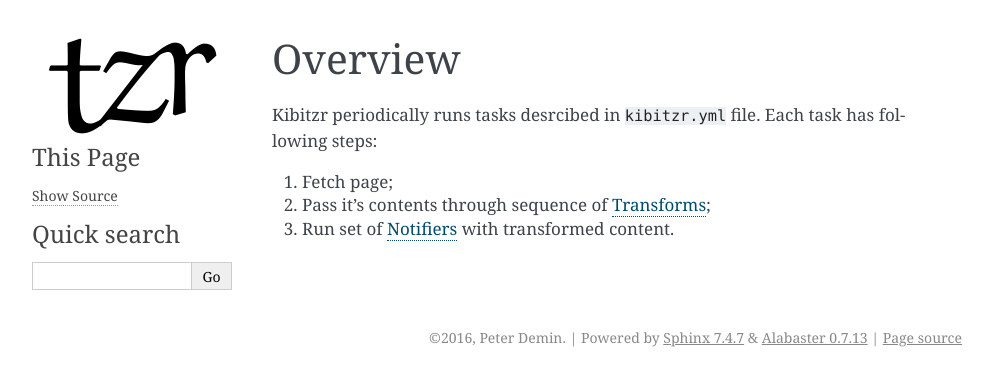
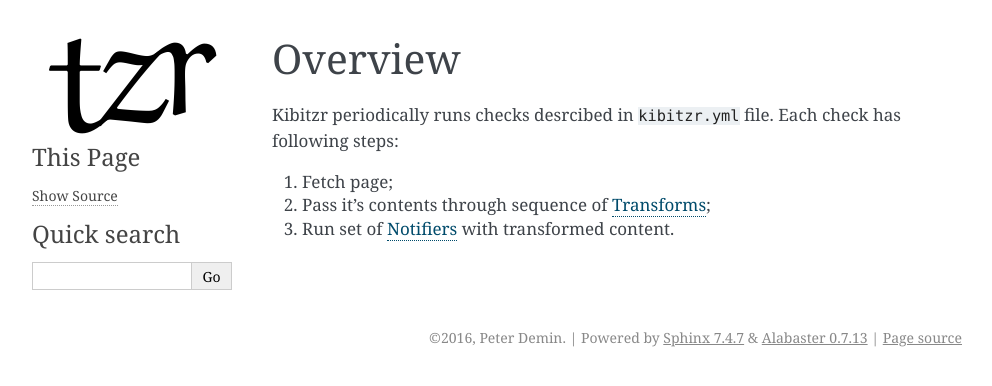
Before and after one commit to kibitzr/kibitzr, a Sphinx documentation site: the page built from docs/overview.rst, in a window 1280 px wide. Shown: the top 386 px of the page, without its empty margins (148-1140 px from the left). Built offline with Sphinx 7.4.7, drawn with Linux system fonts in a browser that asks for light colours.

Commit message:
Better docs

```diff
--- a/docs/installation.rst
+++ b/docs/installation.rst
@@ -36,7 +36,8 @@ Example of running kibitzr within docker container.
 Manual installation
 -------------------
 
-The hard way is to install all dependencies. Consult `Dockerfile`_ on required steps.
+The hard way is to install all dependencies.
+Consult `Dockerfile`_ and :ref:`gcp` tutorial on required steps.
 
 Kibitzr uses several Python packages, that have C extensions.
 When installed through pip, they are compiling libraries.
--- a/docs/overview.rst
+++ b/docs/overview.rst
@@ -2,8 +2,8 @@
 Overview
 ========
 
-Kibitzr periodically runs tasks desrcibed in ``kibitzr.yml`` file.
-Each task has following steps:
+Kibitzr periodically runs checks desrcibed in ``kibitzr.yml`` file.
+Each check has following steps:
 
 1. Fetch page;
 2. Pass it's contents through sequence of :ref:`transforms`;
```
Also changed, not shown: docs/index.rst (+5 -9 lines).
